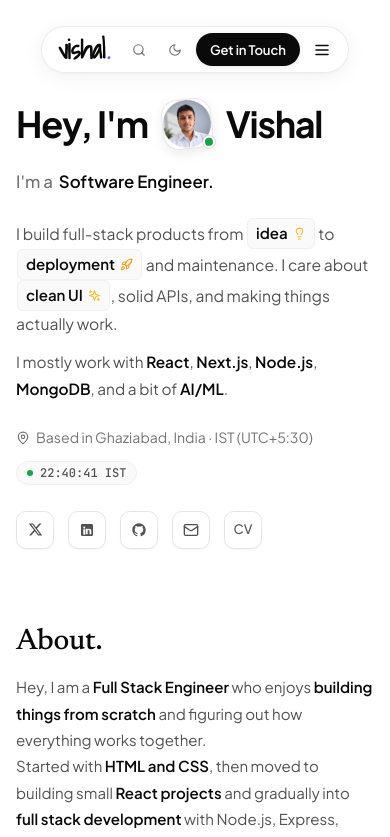
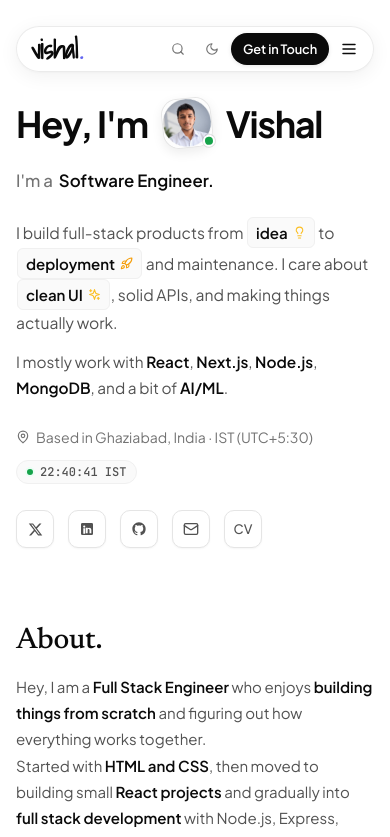
Before and after one commit to Vishal795-knightrider/Vishal_kxportfolio, a React (Vite) app: page / in a window 390 px wide. Shown: the top 837 px of the page. Built offline with nearby package versions, Linux system fonts and the light colour scheme; no server answers.

Commit message:
fix mobile allignment

```diff
--- a/src/components/CommandPalette.tsx
+++ b/src/components/CommandPalette.tsx
@@ -1,4 +1,5 @@
 import React, { useState, useEffect, useRef } from 'react';
+import { flushSync } from 'react-dom';
 import { Search, FolderGit2, Briefcase, Code, GraduationCap, Award, Mail, ExternalLink, Moon, Sun, ArrowRight } from 'lucide-react';
 
 interface CommandPaletteProps {
@@ -80,25 +81,57 @@ export const CommandPalette: React.FC<CommandPaletteProps> = ({
         const x = window.innerWidth / 2;
         const y = window.innerHeight / 2;
         const endRadius = Math.hypot(x, y);
+        const goingDark = isLight;
+        document.documentElement.dataset.themeTransition = goingDark ? 'to-dark' : 'to-light';
+
+        try {
           // @ts-ignore
           const transition = document.startViewTransition(() => {
-          setIsLight(!isLight);
+            flushSync(() => {
+              const next = !isLight;
+              setIsLight(next);
+              if (next) {
+                document.documentElement.classList.add('light');
+                document.documentElement.classList.remove('dark');
+                document.body.classList.add('light');
+                document.body.classList.remove('dark');
+              } else {
+                document.documentElement.classList.add('dark');
+                document.documentElement.classList.remove('light');
+                document.body.classList.add('dark');
+                document.body.classList.remove('light');
+              }
             });
-        transition.ready.then(() => {
-          document.documentElement.animate(
-            {
-              clipPath: [
+          });
+
+          transition.ready
+            .then(() => {
+              const clipPath = [
                 `circle(0px at ${x}px ${y}px)`,
                 `circle(${endRadius}px at ${x}px ${y}px)`
-              ]
+              ];
+
+              const anim = document.documentElement.animate(
+                {
+                  clipPath: goingDark ? clipPath : [...clipPath].reverse()
                 },
                 {
-              duration: 520,
-              easing: 'cubic-bezier(0.25, 1, 0.5, 1)',
-              pseudoElement: '::view-transition-new(root)'
+                  duration: 380,
+                  easing: 'cubic-bezier(0.16, 1, 0.3, 1)',
+                  fill: 'forwards',
+                  pseudoElement: goingDark ? '::view-transition-new(root)' : '::view-transition-old(root)'
                 }
               );
+
+              return Promise.allSettled([anim.finished, transition.finished]);
+            })
+            .finally(() => {
+              delete document.documentElement.dataset.themeTransition;
             });
+        } catch {
+          setIsLight(!isLight);
+          delete document.documentElement.dataset.themeTransition;
+        }
       } else {
         setIsLight(!isLight);
       }
--- a/src/components/Navbar.tsx
+++ b/src/components/Navbar.tsx
@@ -25,7 +25,11 @@ export const Navbar: React.FC<NavbarProps> = ({
     return () => window.removeEventListener('scroll', handleScroll);
   }, []);
 
+  const isTransitioningRef = React.useRef(false);
+
   const handleToggleTheme = (event: React.MouseEvent<HTMLButtonElement>) => {
+    if (isTransitioningRef.current) return;
+
     // Check if browser supports modern View Transitions API
     const isAppearanceTransition =
       // @ts-ignore
@@ -39,8 +43,12 @@ export const Navbar: React.FC<NavbarProps> = ({
       return;
     }
 
-    const x = event.clientX;
-    const y = event.clientY;
+    isTransitioningRef.current = true;
+
+    // Robust coordinates for touch taps: fall back to button center if clientX/clientY are 0 or missing
+    const rect = event.currentTarget.getBoundingClientRect();
+    const x = event.clientX && event.clientX > 0 ? event.clientX : rect.left + rect.width / 2;
+    const y = event.clientY && event.clientY > 0 ? event.clientY : rect.top + rect.height / 2;
     const endRadius = Math.hypot(
       Math.max(x, window.innerWidth - x),
       Math.max(y, window.innerHeight - y)
@@ -49,6 +57,7 @@ export const Navbar: React.FC<NavbarProps> = ({
     const goingDark = isLight;
     document.documentElement.dataset.themeTransition = goingDark ? 'to-dark' : 'to-light';
 
+    try {
       // @ts-ignore
       const transition = document.startViewTransition(() => {
         flushSync(() => {
@@ -68,27 +77,36 @@ export const Navbar: React.FC<NavbarProps> = ({
         });
       });
 
-    transition.ready.then(() => {
+      transition.ready
+        .then(() => {
           const clipPath = [
             `circle(0px at ${x}px ${y}px)`,
             `circle(${endRadius}px at ${x}px ${y}px)`
           ];
 
-      document.documentElement.animate(
+          const anim = document.documentElement.animate(
             {
               clipPath: goingDark ? clipPath : [...clipPath].reverse()
             },
             {
-          duration: 400,
+              duration: 380,
               easing: 'cubic-bezier(0.16, 1, 0.3, 1)',
+              fill: 'forwards',
               pseudoElement: goingDark ? '::view-transition-new(root)' : '::view-transition-old(root)'
             }
           );
+
+          return Promise.allSettled([anim.finished, transition.finished]);
+        })
+        .finally(() => {
+          delete document.documentElement.dataset.themeTransition;
+          isTransitioningRef.current = false;
         });
-
-    transition.finished.finally(() => {
+    } catch {
+      setIsLight(!isLight);
       delete document.documentElement.dataset.themeTransition;
-    });
+      isTransitioningRef.current = false;
+    }
   };
 
   return (
--- a/src/index.css
+++ b/src/index.css
@@ -106,11 +106,31 @@ body.dark {
    VIEW TRANSITIONS API FOR THEME TOGGLE (vinitpatil.me circular ripple wipe)
    ========================================================================== */
 
+::view-transition-image-pair(root) {
+  isolation: isolate;
+}
+
 ::view-transition-old(root),
 ::view-transition-new(root) {
   animation: none;
   mix-blend-mode: normal;
-  will-change: clip-path;
+  display: block;
+}
+
+/* Isolate navbar completely from root snapshot to prevent mobile address-bar shift */
+.nav-outer {
+  view-transition-name: main-navbar;
+}
+
+::view-transition-group(main-navbar) {
+  z-index: 100000;
+  animation: none;
+}
+
+::view-transition-old(main-navbar),
+::view-transition-new(main-navbar) {
+  animation: none;
+  mix-blend-mode: normal;
 }
 
 /* Light to Dark: New Dark screen expands on top */
@@ -147,6 +167,8 @@ html[data-theme-transition] *::after {
 }
 
 html {
+  background-color: var(--bg);
+  overflow-x: hidden;
   scroll-behavior: smooth;
   scroll-padding-top: 80px;
   scrollbar-width: none; /* Firefox */
@@ -162,6 +184,7 @@ body::-webkit-scrollbar {
 
 body {
   background-color: var(--bg);
+  overflow-x: hidden;
   color: var(--text-primary);
   font-family: var(--sans);
   line-height: 1.6;
@@ -335,7 +358,6 @@ img {
   display: flex;
   justify-content: center;
   pointer-events: none;
-  transition: transform 0.2s ease;
 }
 
 .nav-container {
@@ -353,7 +375,7 @@ img {
   align-items: center;
   gap: 22px;
   box-shadow: 0 4px 20px rgba(0, 0, 0, 0.06), 0 1px 3px rgba(0, 0, 0, 0.03);
-  transition: all 0.25s cubic-bezier(0.16, 1, 0.3, 1);
+  transition: background-color 0.25s ease, border-color 0.25s ease, box-shadow 0.25s ease;
 }
 
 body.dark .nav-container {
@@ -462,19 +484,36 @@ body.dark .nav-container--scrolled {
 }
 
 @media (max-width: 640px) {
+  .nav-outer {
+    padding: 0 12px;
+  }
   .nav-container {
-    padding: 6px 10px 6px 16px;
-    gap: 12px;
+    width: 100%;
+    max-width: 100%;
+    justify-content: space-between;
+    padding: 6px 8px 6px 14px;
+    gap: 8px;
   }
   .nav-links-desktop {
     display: none;
   }
+  .nav-actions {
+    gap: 4px;
+  }
+  .nav-icon-action-btn {
+    flex-shrink: 0;
+  }
   .nav-get-in-touch-btn {
-    padding: 6px 14px;
-    font-size: 0.82rem;
+    padding: 6px 12px;
+    font-size: 0.8rem;
+    flex-shrink: 0;
   }
   .nav-mobile-toggle {
     display: inline-flex;
+    flex-shrink: 0;
+  }
+  .brand-logo {
+    flex-shrink: 0;
   }
 }
 
```
Lines whose indentation alone changed are shown as unchanged.
